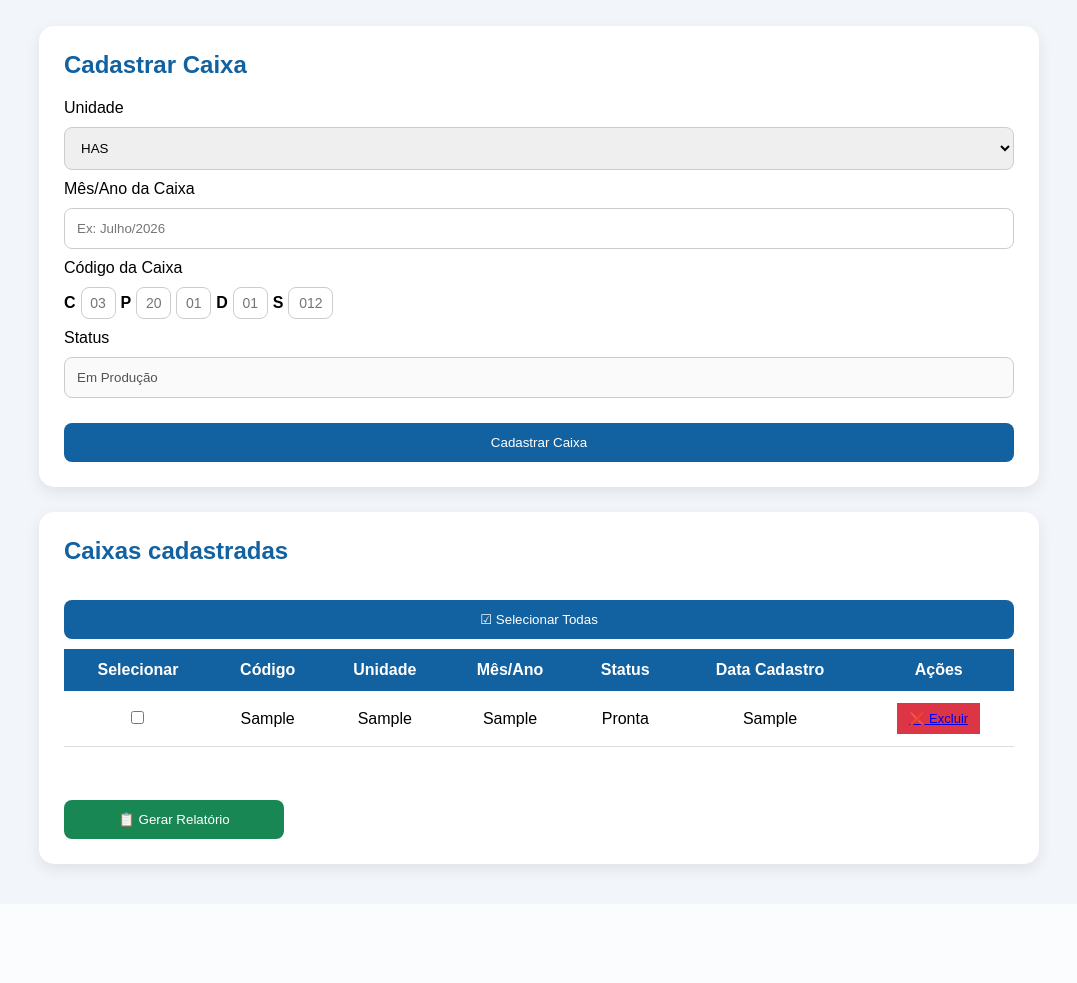
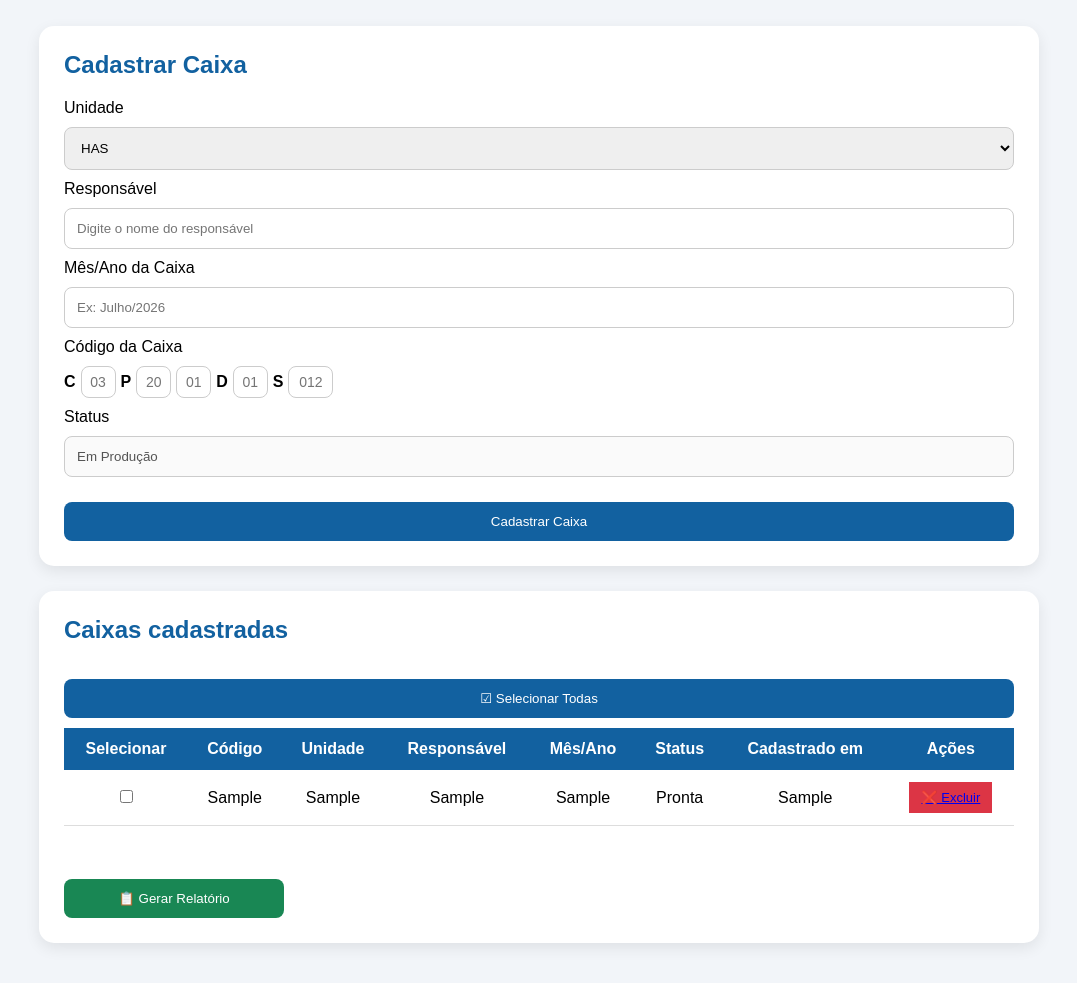
Before and after one commit to rezende28/BoxControl, a Flask app: page / in a window 1280 px wide. Shown: the part 181-1164 px from the top of the page, without its empty margins (101-1178 px from the left). Before the commit the page ends 1057 px from the top, so only its background shows below. Run offline with Flask 3, Linux system fonts and the light colour scheme; tables that the repository leaves empty hold one stand-in row (values such as "Sample post").

Commit message:
Adiciona responsavel e registro de data no BoxControl

```diff
--- a/app.py
+++ b/app.py
@@ -40,6 +40,8 @@ def criar_banco():
 
             mes TEXT NOT NULL,
 
+            responsavel TEXT NOT NULL,
+
             status TEXT NOT NULL,
 
             data_cadastro TEXT NOT NULL,
@@ -59,7 +61,6 @@ def criar_banco():
 
 
 
-
 @app.route("/")
 def index():
 
@@ -68,7 +69,8 @@ def index():
 
     caixas = conexao.execute(
         """
-        SELECT * FROM caixas
+        SELECT *
+        FROM caixas
         WHERE status != 'Enviada'
         ORDER BY id DESC
         """
@@ -82,8 +84,6 @@ def index():
         "index.html",
         caixas=caixas
     )
-
-
 
 
 
@@ -110,9 +110,11 @@ def cadastrar():
 
     mes = request.form["mes"]
 
+    responsavel = request.form["responsavel"]
 
 
-    data = datetime.now().strftime("%d/%m/%Y")
+
+    data = datetime.now().strftime("%d/%m/%Y às %H:%M")
 
 
 
@@ -127,17 +129,19 @@ def cadastrar():
             numero,
             unidade,
             mes,
+            responsavel,
             status,
             data_cadastro
         )
 
-        VALUES (?, ?, ?, ?, ?)
+        VALUES (?, ?, ?, ?, ?, ?)
         """,
 
         (
             codigo_completo,
             unidade,
             mes,
+            responsavel,
             "Em Produção",
             data
         )
@@ -152,8 +156,6 @@ def cadastrar():
 
 
     return redirect("/")
-
-
 
 
 
@@ -204,7 +206,7 @@ def relatorio():
     caixas = request.form.getlist("caixas")
 
 
-    data_envio = datetime.now().strftime("%d/%m/%Y")
+    data_envio = datetime.now().strftime("%d/%m/%Y às %H:%M")
 
 
 
@@ -258,20 +260,24 @@ def enviadas():
 
     conexao = conectar()
 
+
     caixas = conexao.execute(
         """
         SELECT *
         FROM caixas
+        WHERE status = 'Enviada'
+        ORDER BY id DESC
         """
     ).fetchall()
 
+
     conexao.close()
+
 
     return render_template(
         "enviadas.html",
         caixas=caixas
     )
-
 
 
 
--- a/templates/index.html
+++ b/templates/index.html
@@ -74,6 +74,18 @@
 
 
 
+<label>Responsável</label>
+
+<input
+type="text"
+name="responsavel"
+placeholder="Digite o nome do responsável"
+required
+>
+
+
+
+
 
 <label>Mês/Ano da Caixa</label>
 
@@ -83,8 +95,6 @@ name="mes"
 placeholder="Ex: Julho/2026"
 required
 >
-
-
 
 
 
@@ -109,7 +119,6 @@ required
 
 
 
-
 <span>P</span>
 
 <input
@@ -119,7 +128,6 @@ maxlength="2"
 placeholder="20"
 required
 >
-
 
 
 
@@ -133,7 +141,6 @@ required
 
 
 
-
 <span>D</span>
 
 <input
@@ -143,7 +150,6 @@ maxlength="2"
 placeholder="01"
 required
 >
-
 
 
 
@@ -160,8 +166,6 @@ required
 
 
 </div>
-
-
 
 
 
@@ -230,8 +234,6 @@ onclick="selecionarTodas()"
 
 
 
-
-
 <table>
 
 
@@ -243,16 +245,17 @@ onclick="selecionarTodas()"
 
 <th>Unidade</th>
 
+<th>Responsável</th>
+
 <th>Mês/Ano</th>
 
 <th>Status</th>
 
-<th>Data Cadastro</th>
+<th>Cadastrado em</th>
 
 <th>Ações</th>
 
 </tr>
-
 
 
 
@@ -301,7 +304,6 @@ value="{{ caixa.numero }}"
 
 
 
-
 <td>
 
 {{ caixa.numero }}
@@ -316,6 +318,17 @@ value="{{ caixa.numero }}"
 <td>
 
 {{ caixa.unidade }}
+
+</td>
+
+
+
+
+
+
+<td>
+
+{{ caixa.responsavel }}
 
 </td>
 
@@ -358,8 +371,6 @@ value="{{ caixa.numero }}"
 
 
 
-
-
 <td>
 
 
@@ -381,9 +392,6 @@ class="btn-pronta"
 
 
 {% endif %}
-
-
-
 
 
 
@@ -425,11 +433,7 @@ onclick="return confirmarExclusao()"
 
 
 
-
-
 </table>
-
-
 
 
 
@@ -480,6 +484,7 @@ class="btn-relatorio"
 
 
 
+
 <script src="{{ url_for('static', filename='script.js') }}"></script>
 
 
```
Also changed, not shown: database.db.
